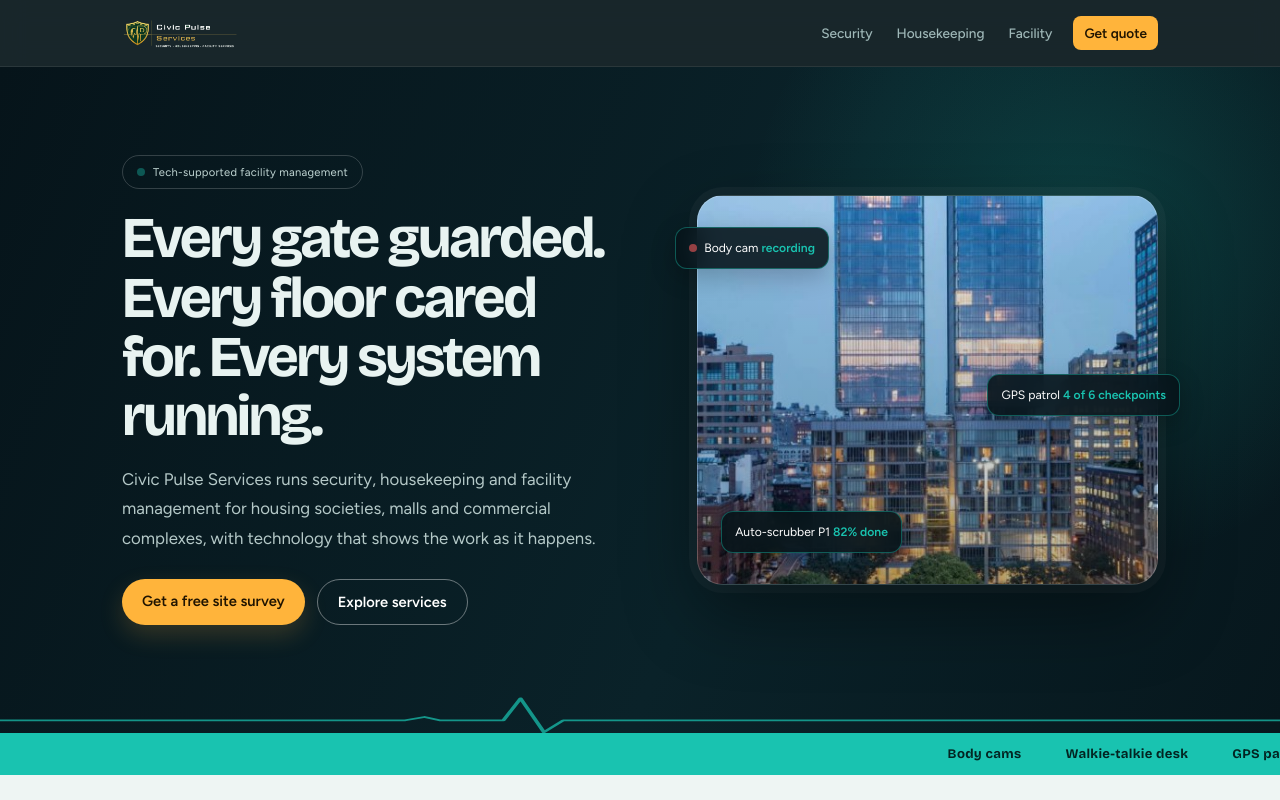
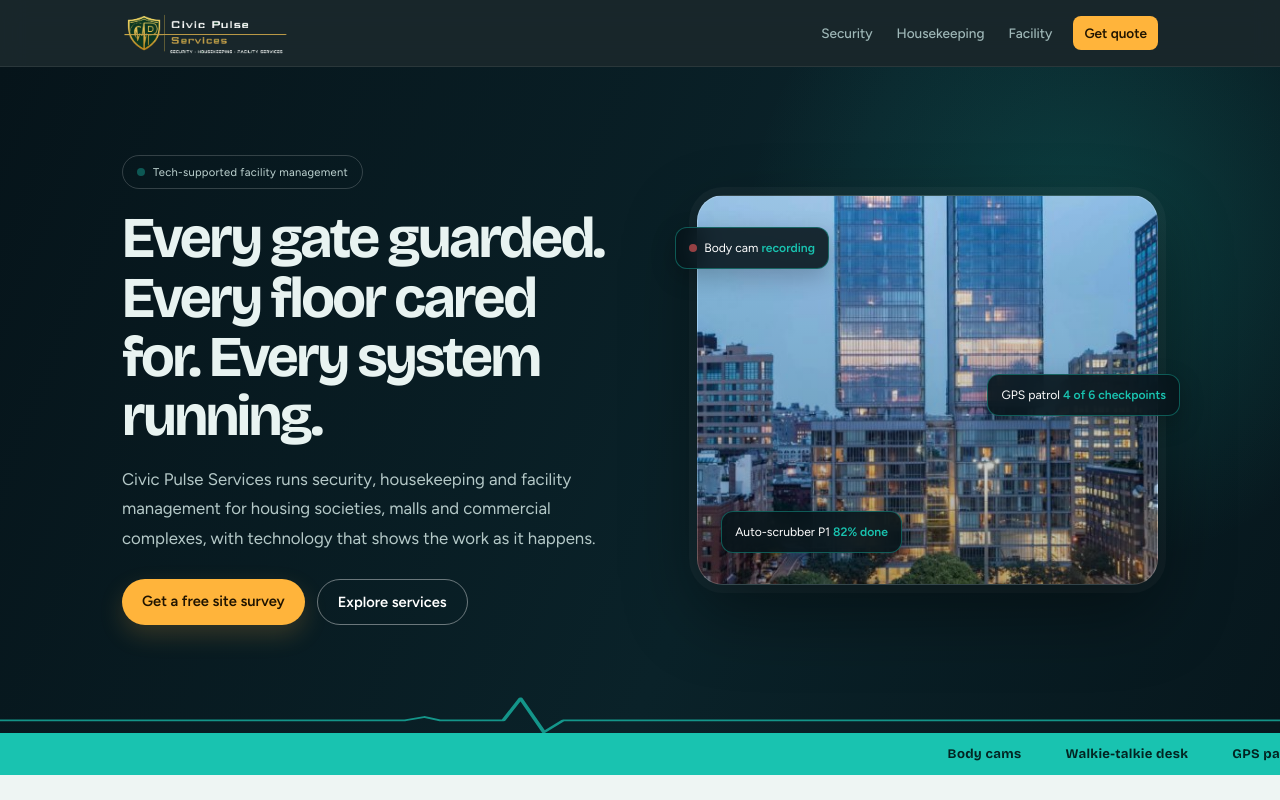
Before and after one commit to CivicPulseServices/civicpulseservices, a plain HTML site: page index.html in a window 1280 px wide. Shown: the top 800 px of the page. Drawn offline with nearby package versions, Linux system fonts and the light colour scheme.

Commit message:
Increase shared site logo size
Co-authored-by: Copilot <223556219+Copilot@users.noreply.github.com>

```diff
--- a/assets/brand.css
+++ b/assets/brand.css
@@ -1,6 +1,6 @@
 .logo svg,.logo span{display:none}
 .logo{background:none;border-radius:0;padding:0}
-.logo:before{content:"";display:block;height:42px;aspect-ratio:1797/628;background:url(img/logo-civic-pulse.png) center/contain no-repeat}
+.logo:before{content:"";display:block;height:60px;aspect-ratio:1797/628;background:url(img/logo-civic-pulse.png) center/contain no-repeat}
 .bar{height:66px}
 footer .wrap>div:first-child:before{content:"";display:block;width:220px;height:77px;margin-bottom:14px;background:url(img/logo-civic-pulse.png) center/contain no-repeat}
 body[data-page=""] .hero .scene{aspect-ratio:4/3;background:url(img/hero-city.jpg) center/cover no-repeat;border-radius:14px;box-shadow:0 12px 28px rgba(0,0,0,.45)}
@@ -28,7 +28,7 @@ body[data-page="security"] .scene .art{background-image:url(img/guard-full.jpg);
 .hero .scene .art{max-width:320px}
 body[data-page="security"] .hero .scene{max-width:250px}
 body[data-page="security"] .hero .scene .art{max-width:250px}
-@media (max-width:860px){.split,.split.rev{grid-template-columns:1fr}.art{max-width:100%}.bar{height:auto;padding:8px 0;gap:8px 12px}.logo{padding:0}.logo:before{height:38px}nav{width:100%;overflow-x:auto;-webkit-overflow-scrolling:touch;scrollbar-width:none}nav::-webkit-scrollbar{display:none}nav a.nb{margin-left:auto}.hero{padding:14px 0 24px}.hero .scene,.hero .scene .art{max-width:260px}body[data-page="security"] .hero .scene,body[data-page="security"] .hero .scene .art{max-width:220px}html{scroll-padding-top:calc(env(safe-area-inset-top,0px) + 110px)}}
+@media (max-width:860px){.split,.split.rev{grid-template-columns:1fr}.art{max-width:100%}.bar{height:auto;padding:8px 0;gap:8px 12px}.logo{padding:0}.logo:before{height:54px}nav{width:100%;overflow-x:auto;-webkit-overflow-scrolling:touch;scrollbar-width:none}nav::-webkit-scrollbar{display:none}nav a.nb{margin-left:auto}.hero{padding:14px 0 24px}.hero .scene,.hero .scene .art{max-width:260px}body[data-page="security"] .hero .scene,body[data-page="security"] .hero .scene .art{max-width:220px}html{scroll-padding-top:calc(env(safe-area-inset-top,0px) + 110px)}}
 
 /* A more editorial homepage, with the site's own photography and palette. */
 body[data-page=""] .hero{padding:clamp(54px,7vw,88px) 0 clamp(72px,9vw,108px);background:linear-gradient(112deg,#06141a 0%,#0a2229 58%,#07171d 100%)}
```
